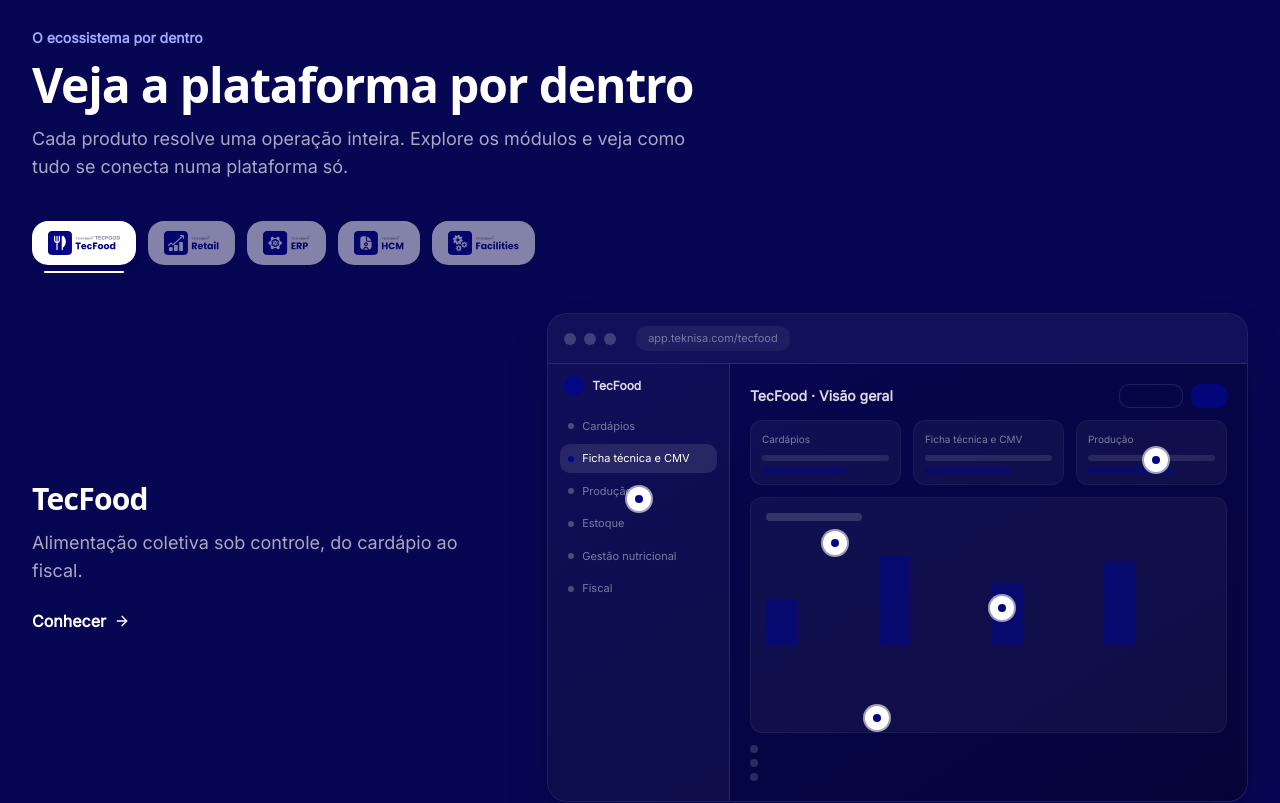
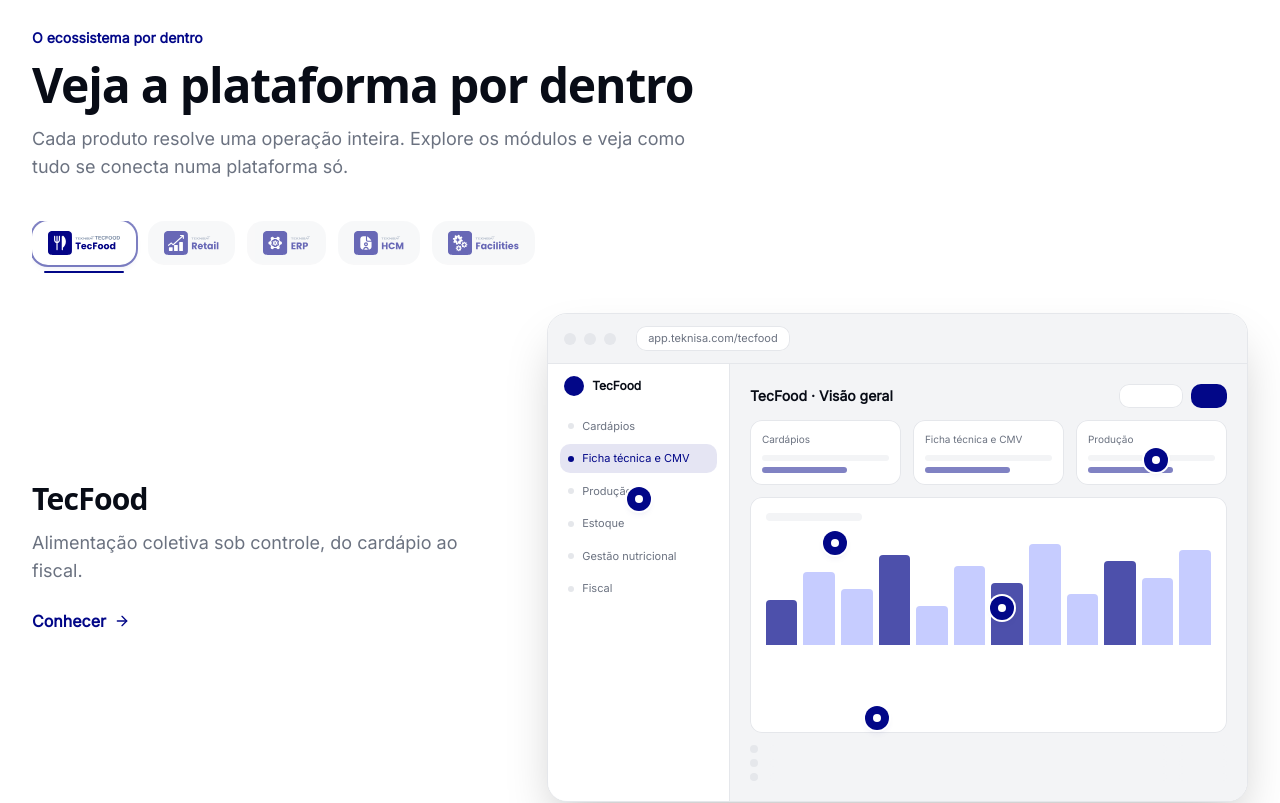
Before and after one commit to botelllhx/Projeto-Teknisa-Vision, a React (Vite) app: page / in a window 1280 px wide. Shown: the part 3040-3843 px from the top of the page. Built offline with nearby package versions, Linux system fonts and the light colour scheme; a web font is replaced by a local one.

Commit message:
feat: secao 5 (Product Tour) passa de dark navy para tema claro
Seccao branca, UI fake vira dashboard SaaS claro, hotspots azuis com callout em card branco, switcher e lista de callouts no tema claro. Docs atualizadas (CLAUDE.md + blueprint).

```diff
--- a/src/components/sections/ProductTour.tsx
+++ b/src/components/sections/ProductTour.tsx
@@ -9,10 +9,10 @@
 /**
  * §5 · Ecossistema de produtos — Interactive Product Tour com hotspots.
  *
- * Seção dark **navy** (`bg-teknisa-900`). Switcher de logos troca a tela do produto +
- * o conjunto de hotspots (crossfade). Cada hotspot abre um callout explicando um módulo.
- * Touch/reduced-motion: callouts viram lista abaixo da imagem (sem hover/pulse).
- * Só tons de azul Teknisa + neutros. Conteúdo em `src/data/productTour.ts` (nada inventado).
+ * Seção **clara** (base branca). Switcher de logos troca a tela do produto + o conjunto
+ * de hotspots (crossfade). Cada hotspot abre um callout explicando um módulo. Touch/
+ * reduced-motion: callouts viram lista abaixo da imagem (sem hover/pulse). Texto preto/
+ * azul; só tons de azul Teknisa + neutros. Conteúdo em `src/data/productTour.ts` (nada inventado).
  */
 export function ProductTour() {
   const [active, setActive] = useState(0); // produto ativo
@@ -54,16 +54,16 @@
     <section
       id="produtos"
       aria-label="Ecossistema de produtos"
-      className="scroll-mt-24 bg-teknisa-900 text-white"
+      className="scroll-mt-24 bg-background text-foreground"
     >
       <div className="section-container py-20 lg:py-28">
         {/* Cabeçalho */}
         <div className="max-w-2xl">
-          <span className="text-sm font-semibold text-teknisa-300">O ecossistema por dentro</span>
+          <span className="text-sm font-semibold text-primary">O ecossistema por dentro</span>
           <h2 className="mt-3 font-display text-3xl font-bold tracking-tight sm:text-4xl lg:text-5xl">
             Veja a plataforma por dentro
           </h2>
-          <p className="mt-4 text-base leading-relaxed text-white/65 sm:text-lg">
+          <p className="mt-4 text-base leading-relaxed text-muted-foreground sm:text-lg">
             Cada produto resolve uma operação inteira. Explore os módulos e veja como tudo se conecta
             numa plataforma só.
           </p>
@@ -86,15 +86,15 @@
                   tabIndex={on ? 0 : -1}
                   onClick={() => selectProduct(i)}
                   className={cn(
-                    "relative shrink-0 rounded-xl bg-white px-4 py-2.5 transition-all focus-visible:outline-none focus-visible:ring-2 focus-visible:ring-white focus-visible:ring-offset-2 focus-visible:ring-offset-teknisa-900",
-                    on ? "opacity-100 shadow-lg" : "opacity-50 hover:opacity-90",
+                    "relative shrink-0 rounded-xl px-4 py-2.5 transition-all focus-visible:outline-none focus-visible:ring-2 focus-visible:ring-primary focus-visible:ring-offset-2 focus-visible:ring-offset-background",
+                    on ? "bg-white opacity-100 shadow-md ring-2 ring-primary/50" : "bg-secondary opacity-60 hover:opacity-100",
                   )}
                 >
                   <img src={p.logo} alt={p.name} className="h-6 w-auto" />
                   {on && (
                     <motion.span
                       layoutId="tourActive"
-                      className="absolute -bottom-2 left-3 right-3 h-0.5 rounded-full bg-white"
+                      className="absolute -bottom-2 left-3 right-3 h-0.5 rounded-full bg-primary"
                       transition={{ type: "spring", stiffness: 420, damping: 34 }}
                     />
                   )}
@@ -108,16 +108,18 @@
         <div className="mt-10 lg:grid lg:grid-cols-[2fr_3fr] lg:items-center lg:gap-12">
           {/* texto do produto ativo */}
           <div>
-            <h3 className="font-display text-2xl font-bold tracking-tight sm:text-3xl">{product.name}</h3>
-            <p className="mt-3 max-w-md text-base leading-relaxed text-white/65 sm:text-lg">
+            <h3 className="font-display text-2xl font-bold tracking-tight text-foreground sm:text-3xl">
+              {product.name}
+            </h3>
+            <p className="mt-3 max-w-md text-base leading-relaxed text-muted-foreground sm:text-lg">
               {product.valueProp}
             </p>
             <Link
               to={`/produtos/${product.slug}`}
-              className="mt-6 inline-flex items-center gap-2 text-base font-semibold text-white focus-visible:outline-none focus-visible:ring-2 focus-visible:ring-white focus-visible:ring-offset-2 focus-visible:ring-offset-teknisa-900"
+              className="group mt-6 inline-flex items-center gap-2 text-base font-semibold text-primary focus-visible:outline-none focus-visible:ring-2 focus-visible:ring-primary focus-visible:ring-offset-2 focus-visible:ring-offset-background"
             >
               Conhecer
-              <ArrowRight className="h-4 w-4 transition-transform duration-200 hover:translate-x-1" />
+              <ArrowRight className="h-4 w-4 transition-transform duration-200 group-hover:translate-x-1" />
             </Link>
           </div>
 
@@ -144,7 +146,7 @@
 
         {/* Lista de callouts (touch e reduced-motion) abaixo da imagem */}
         <div className={cn("mt-8", reduced ? "block" : "lg:hidden")}>
-          <p className="mb-3 text-sm font-semibold text-white/70">Destaques do produto</p>
+          <p className="mb-3 text-sm font-semibold text-muted-foreground">Destaques do produto</p>
           <ul className="grid gap-3 sm:grid-cols-2">
             {product.hotspots.map((h, i) => {
               const on = openHotspot === i;
@@ -156,15 +158,19 @@
                     aria-expanded={on}
                     className={cn(
                       "flex w-full items-start gap-3 rounded-xl border p-3.5 text-left transition-colors",
-                      on ? "border-white/30 bg-white/[0.06]" : "border-white/10 hover:bg-white/[0.04]",
+                      on ? "border-primary/30 bg-primary/5" : "border-border hover:bg-secondary",
                     )}
                   >
-                    <span className="mt-0.5 grid h-5 w-5 shrink-0 place-items-center rounded-full bg-white text-[10px] font-bold text-primary">
+                    <span className="mt-0.5 grid h-5 w-5 shrink-0 place-items-center rounded-full bg-primary text-[10px] font-bold text-white">
                       {i + 1}
                     </span>
                     <span>
-                      <span className="block font-display text-sm font-bold text-white">{h.title}</span>
-                      <span className="mt-0.5 block text-xs leading-relaxed text-white/60">{h.desc}</span>
+                      <span className="block font-display text-sm font-bold text-foreground">
+                        {h.title}
+                      </span>
+                      <span className="mt-0.5 block text-xs leading-relaxed text-muted-foreground">
+                        {h.desc}
+                      </span>
                     </span>
                   </button>
                 </li>
--- a/src/components/ui/Hotspot.tsx
+++ b/src/components/ui/Hotspot.tsx
@@ -44,20 +44,17 @@
           onToggle();
         }}
         className={cn(
-          "relative grid h-6 w-6 place-items-center rounded-full ring-2 transition-all focus-visible:outline-none focus-visible:ring-2 focus-visible:ring-white focus-visible:ring-offset-2 focus-visible:ring-offset-teknisa-900",
-          isOpen ? "bg-primary ring-white" : "bg-white ring-white/60 hover:scale-110",
+          "relative grid h-6 w-6 place-items-center rounded-full bg-primary shadow-md shadow-primary/30 ring-2 ring-white transition-all focus-visible:outline-none focus-visible:ring-2 focus-visible:ring-primary focus-visible:ring-offset-2 focus-visible:ring-offset-background",
+          isOpen ? "scale-110" : "hover:scale-110",
         )}
       >
         {!isOpen && (
           <span
             aria-hidden
-            className="absolute inset-0 rounded-full bg-white/60 motion-safe:animate-ping"
+            className="absolute inset-0 rounded-full bg-primary/40 motion-safe:animate-ping"
           />
         )}
-        <span
-          aria-hidden
-          className={cn("relative h-2 w-2 rounded-full", isOpen ? "bg-white" : "bg-primary")}
-        />
+        <span aria-hidden className="relative h-2 w-2 rounded-full bg-white" />
       </button>
 
       {popovers && isOpen && (
@@ -65,13 +62,13 @@
           id={calloutId}
           role="tooltip"
           className={cn(
-            "absolute z-20 w-64 rounded-xl border border-white/10 bg-teknisa-900/95 p-4 shadow-2xl backdrop-blur-md",
+            "absolute z-20 w-64 rounded-xl border border-border bg-popover p-4 shadow-2xl",
             flipLeft ? "right-full mr-3" : "left-full ml-3",
             flipUp ? "bottom-1/2 translate-y-1/2" : "top-1/2 -translate-y-1/2",
           )}
         >
-          <h4 className="font-display text-sm font-bold tracking-tight text-white">{data.title}</h4>
-          <p className="mt-1 text-xs leading-relaxed text-white/65">{data.desc}</p>
+          <h4 className="font-display text-sm font-bold tracking-tight text-foreground">{data.title}</h4>
+          <p className="mt-1 text-xs leading-relaxed text-muted-foreground">{data.desc}</p>
         </div>
       )}
     </div>
--- a/src/components/ui/ProductFrame.tsx
+++ b/src/components/ui/ProductFrame.tsx
@@ -3,11 +3,12 @@
 import type { Product } from "@/data/productTour";
 
 /**
- * Stage do §5 Product Tour: frame de browser com uma **UI fake** do produto (mock de
- * dashboard navy, feito com divs) e o overlay de hotspots por coordenadas %.
+ * Stage do §5 Product Tour: frame de browser com uma **UI fake** clara do produto
+ * (mock de dashboard SaaS light, feito com divs) e o overlay de hotspots por % .
  *
- * Sem números fake na UI (rótulos reais dos módulos + formas abstratas). Quando houver
- * captura real, `product.screenshot` substitui a UI fake (mesmo enquadramento).
+ * Base branca/cinza-claro (id visual: claro). Sem números fake (rótulos reais dos
+ * módulos + formas abstratas). Quando houver captura real, `product.screenshot`
+ * substitui a UI fake (mesmo enquadramento).
  *
  * TODO: screenshot real do produto (ver public/assets/teknisa/products/README.md).
  */
@@ -15,10 +16,10 @@
   return (
     <div className="absolute inset-0 flex">
       {/* navegação lateral */}
-      <aside className="hidden w-[26%] flex-col border-r border-white/10 bg-white/[0.03] p-3 sm:flex">
+      <aside className="hidden w-[26%] flex-col border-r border-border bg-white p-3 sm:flex">
         <div className="mb-4 flex items-center gap-2 px-1">
           <span className="h-5 w-5 rounded-md bg-primary" />
-          <span className="truncate text-xs font-semibold text-white/85">{product.name}</span>
+          <span className="truncate text-xs font-semibold text-foreground">{product.name}</span>
         </div>
         <nav className="space-y-1">
           {product.modules.map((m, i) => (
@@ -26,10 +27,10 @@
               key={m}
               className={cn(
                 "flex items-center gap-2 rounded-md px-2 py-1.5 text-[11px]",
-                i === 1 ? "bg-white/10 text-white" : "text-white/45",
+                i === 1 ? "bg-primary/10 font-medium text-primary" : "text-muted-foreground",
               )}
             >
-              <span className={cn("h-1.5 w-1.5 rounded-full", i === 1 ? "bg-primary" : "bg-white/25")} />
+              <span className={cn("h-1.5 w-1.5 rounded-full", i === 1 ? "bg-primary" : "bg-border")} />
               <span className="truncate">{m}</span>
             </div>
           ))}
@@ -38,35 +39,34 @@
 
       {/* área principal */}
       <main className="flex flex-1 flex-col gap-3 p-4 sm:p-5">
-        {/* header */}
         <div className="flex items-center justify-between">
-          <p className="text-xs font-semibold text-white/85 sm:text-sm">{product.name} · Visão geral</p>
+          <p className="text-xs font-semibold text-foreground sm:text-sm">{product.name} · Visão geral</p>
           <div className="flex gap-2">
-            <span className="h-6 w-16 rounded-md bg-white/8 ring-1 ring-inset ring-white/10" />
-            <span className="h-6 w-9 rounded-md bg-primary/80" />
+            <span className="h-6 w-16 rounded-md bg-white ring-1 ring-inset ring-border" />
+            <span className="h-6 w-9 rounded-md bg-primary" />
           </div>
         </div>
 
-        {/* cards (rótulos + formas abstratas, sem números fake) */}
+        {/* cards (rótulos reais + formas abstratas, sem números fake) */}
         <div className="grid grid-cols-3 gap-3">
           {product.modules.slice(0, 3).map((m) => (
-            <div key={m} className="rounded-lg bg-white/[0.04] p-3 ring-1 ring-inset ring-white/5">
-              <p className="truncate text-[10px] text-white/45">{m}</p>
-              <div className="mt-2 h-1.5 w-full rounded-full bg-white/10" />
+            <div key={m} className="rounded-lg bg-white p-3 ring-1 ring-inset ring-border">
+              <p className="truncate text-[10px] text-muted-foreground">{m}</p>
+              <div className="mt-2 h-1.5 w-full rounded-full bg-secondary" />
               <div className="mt-1.5 h-1.5 w-2/3 rounded-full bg-primary/50" />
             </div>
           ))}
         </div>
 
         {/* painel de gráfico abstrato */}
-        <div className="flex-1 rounded-lg bg-white/[0.04] p-4 ring-1 ring-inset ring-white/5">
-          <div className="mb-3 h-2 w-24 rounded-full bg-white/15" />
+        <div className="flex-1 rounded-lg bg-white p-4 ring-1 ring-inset ring-border">
+          <div className="mb-3 h-2 w-24 rounded-full bg-secondary" />
           <div className="flex h-[55%] items-end gap-1.5">
             {[40, 65, 50, 80, 35, 70, 55, 90, 45, 75, 60, 85].map((h, i) => (
               <div
                 key={i}
                 style={{ height: `${h}%` }}
-                className={cn("flex-1 rounded-t", i % 3 === 0 ? "bg-primary/60" : "bg-white/12")}
+                className={cn("flex-1 rounded-t", i % 3 === 0 ? "bg-primary/70" : "bg-teknisa-200")}
               />
             ))}
           </div>
@@ -76,9 +76,9 @@
         <div className="space-y-1.5">
           {[1, 2, 3].map((r) => (
             <div key={r} className="flex items-center gap-3">
-              <div className="h-2 w-2 rounded-full bg-white/15" />
-              <div className="h-2 flex-1 rounded-full bg-white/8" />
-              <div className="h-2 w-12 rounded-full bg-white/8" />
+              <div className="h-2 w-2 rounded-full bg-border" />
+              <div className="h-2 flex-1 rounded-full bg-secondary" />
+              <div className="h-2 w-12 rounded-full bg-secondary" />
             </div>
           ))}
         </div>
@@ -103,22 +103,19 @@
   onBackgroundClick: () => void;
 }) {
   return (
-    <div className="overflow-hidden rounded-2xl border border-white/10 bg-teknisa-900 shadow-2xl">
+    <div className="overflow-hidden rounded-2xl border border-border bg-white shadow-2xl">
       {/* chrome do browser */}
-      <div className="flex items-center gap-2 border-b border-white/10 bg-white/[0.04] px-4 py-3">
-        <span className="h-3 w-3 rounded-full bg-white/20" />
-        <span className="h-3 w-3 rounded-full bg-white/20" />
-        <span className="h-3 w-3 rounded-full bg-white/20" />
-        <span className="ml-3 hidden rounded-md bg-white/[0.06] px-3 py-1 text-[11px] text-white/40 sm:inline">
+      <div className="flex items-center gap-2 border-b border-border bg-secondary px-4 py-3">
+        <span className="h-3 w-3 rounded-full bg-border" />
+        <span className="h-3 w-3 rounded-full bg-border" />
+        <span className="h-3 w-3 rounded-full bg-border" />
+        <span className="ml-3 hidden rounded-md bg-white px-3 py-1 text-[11px] text-muted-foreground ring-1 ring-inset ring-border sm:inline">
           app.teknisa.com/{product.slug}
         </span>
       </div>
 
       {/* tela do produto + hotspots */}
-      <div
-        className="relative aspect-[16/10] bg-gradient-to-br from-teknisa-900 to-[#05043a]"
-        onClick={onBackgroundClick}
-      >
+      <div className="relative aspect-[16/10] bg-secondary" onClick={onBackgroundClick}>
         {product.screenshot ? (
           <img
             src={product.screenshot}
--- a/src/pages/Home.tsx
+++ b/src/pages/Home.tsx
@@ -14,7 +14,7 @@
  * ponte para o Ecossistema (§5). Numeração ajustada no blueprint e abaixo.
  */
 const placeholderSections = [
-  { index: 6, title: "Spotlight de IA", anchor: "ia", note: "Seção dark (quase-preto, diferenciar do navy da §5), dado → insight.", dark: true, signature: true },
+  { index: 6, title: "Spotlight de IA", anchor: "ia", note: "Seção dark, dado → insight (a §5 é clara).", dark: true, signature: true },
   { index: 7, title: "Deep-dive TecFood", anchor: "tecfood", note: "Sticky-scroll do fluxo de uma refeição coletiva.", signature: true },
   { index: 8, title: "Casos de sucesso", anchor: "cases", note: "3 a 4 cases com foto, métrica e citação." },
   { index: 9, title: "Integrações & ecossistema", anchor: "integracoes", note: "Diagrama orbital da plataforma.", signature: true },
@@ -43,7 +43,7 @@
         {/* 4 · Faixa de impacto / ROI — ponte para o Ecossistema ✅ */}
         <ImpactBridge />
 
-        {/* 5 · Ecossistema de produtos — Product Tour com hotspots (dark navy) ✅ */}
+        {/* 5 · Ecossistema de produtos — Product Tour com hotspots (claro) ✅ */}
         <ProductTour />
 
         {/* 6–15 · placeholders na ordem do blueprint */}
```
Also changed, not shown: 2 other files (tests, documents, lock files or other folders).
